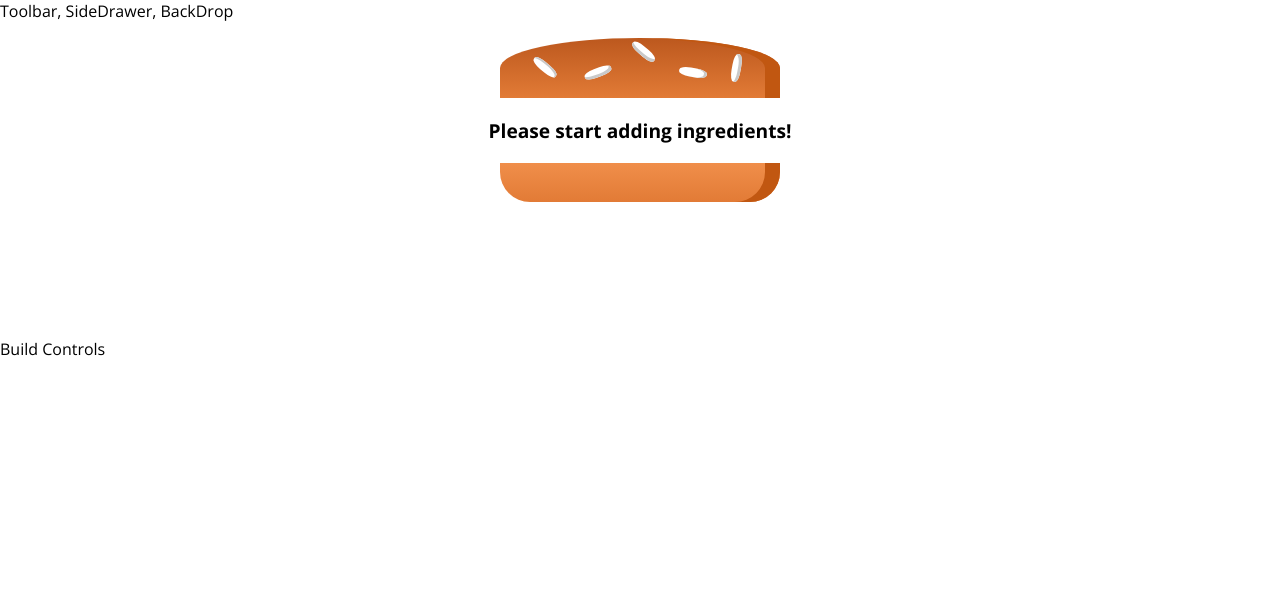
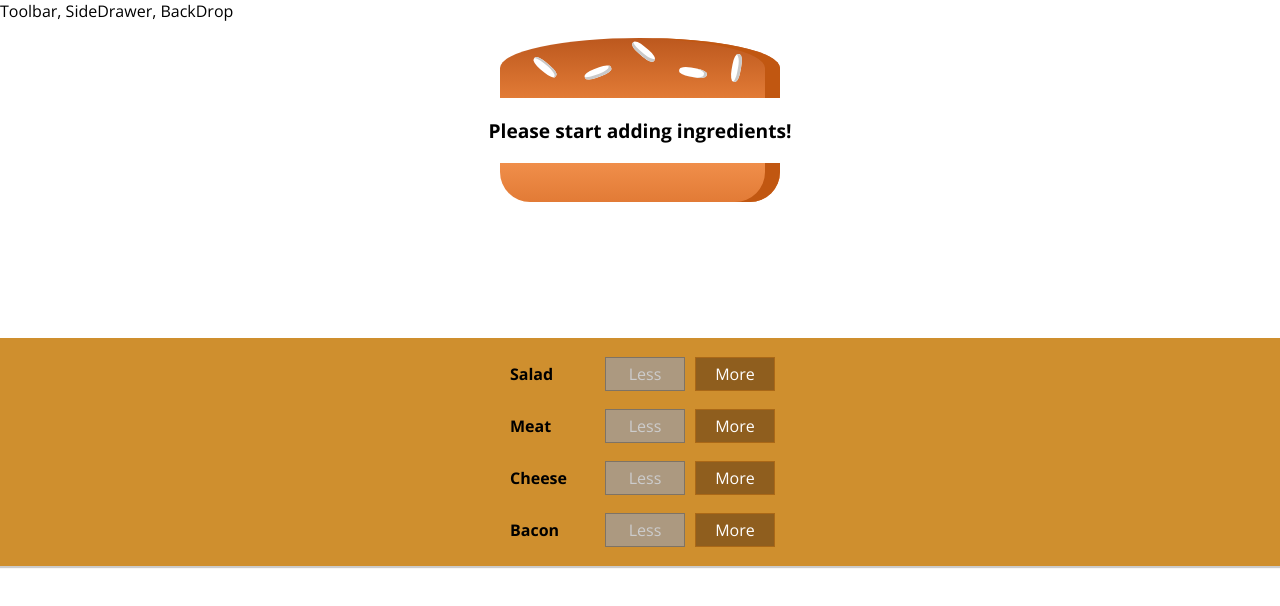
Before and after one commit to brantmorton/burger-builder, a React app: page / in a window 1280 px wide. Shown: the top 606 px of the page. Built offline with nearby package versions, Linux system fonts and the light colour scheme.

Commit message:
added control panel that will add or remove ingredients

```diff
--- /dev/null
+++ b/src/components/Burger/BuildControls/BuildControl/BuildControl.css
@@ -0,0 +1,56 @@
+.BuildControl {
+    display: flex;
+    justify-content: space-between;
+    align-items: center;
+    margin: 5px 0;
+}
+
+.BuildControl button {
+    display: block;
+    font: inherit;
+    padding: 5px;
+    margin: 0 5px;
+    width: 80px;
+    border: 1px solid #AA6817;
+    cursor: pointer;
+    outline: none;
+}
+
+.BuildControl button:disabled {
+    background-color: #AC9980;
+    border: 1px solid #7E7365;
+    color: #ccc;
+    cursor: default;
+}
+
+.BuildControl button:hover:disabled {
+    background-color: #AC9980;
+    color: #ccc;
+    cursor: not-allowed;
+}
+
+.Label {
+    padding: 10px;
+    font-weight: bold;
+    width: 80px;
+}
+
+.BuildControl .Less {
+    background-color: #D39952;
+    color: white;
+}
+
+.BuildControl .More {
+    background-color: #8F5E1E;
+    color: white;
+}
+
+.BuildControl .Less:hover, .BuildControl .Less:active {
+    background-color: #DAA972;
+    color: white;
+}
+
+.BuildControl .More:hover,.BuildControl .More:active {
+    background-color: #99703F;
+    color: white;
+}
--- /dev/null
+++ b/src/components/Burger/BuildControls/BuildControl/BuildControl.js
@@ -0,0 +1,21 @@
+import React from "react";
+
+import classes from "./BuildControl.css";
+
+const buildControl = props => (
+  <div className={classes.BuildControl}>
+    <div className={classes.Label}>{props.label}</div>
+    <button
+      className={classes.Less}
+      onClick={props.removed}
+      disabled={props.disabled}
+    >
+      Less
+    </button>
+    <button className={classes.More} onClick={props.added}>
+      More
+    </button>
+  </div>
+);
+
+export default buildControl;
--- /dev/null
+++ b/src/components/Burger/BuildControls/BuildControls.css
@@ -0,0 +1,10 @@
+.BuildControls {
+    width: 100%;
+    background-color: #CF8F2E;
+    display: flex;
+    flex-flow: column;
+    align-items: center;
+    box-shadow: 0 2px 1px #ccc;
+    margin: auto;
+    padding: 10px 0;
+}
--- /dev/null
+++ b/src/components/Burger/BuildControls/BuildControls.js
@@ -0,0 +1,27 @@
+import React from "react";
+
+import classes from "./BuildControls.css";
+import BuildControl from "./BuildControl/BuildControl";
+
+const controls = [
+  { label: "Salad", type: "salad" },
+  { label: "Meat", type: "meat" },
+  { label: "Cheese", type: "cheese" },
+  { label: "Bacon", type: "bacon" }
+];
+
+const buildControls = props => (
+  <div className={classes.BuildControls}>
+    {controls.map(ctrl => (
+      <BuildControl
+        key={ctrl.label}
+        label={ctrl.label}
+        added={() => props.ingredientAdded(ctrl.type)}
+        removed={() => props.ingredientRemoved(ctrl.type)}
+        disabled={props.disabled[ctrl.type]}
+      />
+    ))}
+  </div>
+);
+
+export default buildControls;
--- a/src/containers/BurgerBuilder/BurgerBuilder.js
+++ b/src/containers/BurgerBuilder/BurgerBuilder.js
@@ -2,6 +2,14 @@
 
 import Aux from "../../hoc/Auxilary";
 import Burger from "../../components/Burger/Burger";
+import BuildControls from "../../components/Burger/BuildControls/BuildControls";
+
+const INGREDIENT_PRICES = {
+  salad: 0.5,
+  cheese: 0.4,
+  meat: 1.3,
+  bacon: 0.7
+};
 
 class BurgerBuilder extends Component {
   state = {
@@ -10,14 +18,63 @@
       bacon: 0,
       cheese: 0,
       meat: 0
+    },
+    totalPrice: 4
+  };
+
+  addIngredientHandler = type => {
+    const oldCount = this.state.ingredients[type];
+    const updatedCount = oldCount + 1;
+    const updatedIngredients = {
+      ...this.state.ingredients
+    };
+    updatedIngredients[type] = updatedCount;
+    const priceAddition = INGREDIENT_PRICES[type];
+    const oldPrice = this.state.totalPrice;
+    const newPrice = oldPrice + priceAddition;
+
+    this.setState({
+      ingredients: updatedIngredients,
+      totalPrice: newPrice
+    });
+  };
+
+  removeIngredientHandler = type => {
+    const oldCount = this.state.ingredients[type];
+    if (oldCount <= 0) {
+      return;
     }
+    const updatedCount = oldCount - 1;
+    const updatedIngredients = {
+      ...this.state.ingredients
+    };
+    updatedIngredients[type] = updatedCount;
+    const priceDeduction = INGREDIENT_PRICES[type];
+    const oldPrice = this.state.totalPrice;
+    const newPrice = oldPrice - priceDeduction;
+
+    this.setState({
+      ingredients: updatedIngredients,
+      totalPrice: newPrice
+    });
   };
 
   render() {
+    const disabledInfo = {
+      ...this.state.ingredients
+    };
+    for (let key in disabledInfo) {
+      disabledInfo[key] = disabledInfo[key] <= 0;
+    }
+
     return (
       <Aux>
         <Burger ingredients={this.state.ingredients} />
-        <div>Build Controls</div>
+        <BuildControls
+          ingredientAdded={this.addIngredientHandler}
+          ingredientRemoved={this.removeIngredientHandler}
+          disabled={disabledInfo}
+        />
       </Aux>
     );
   }
```
